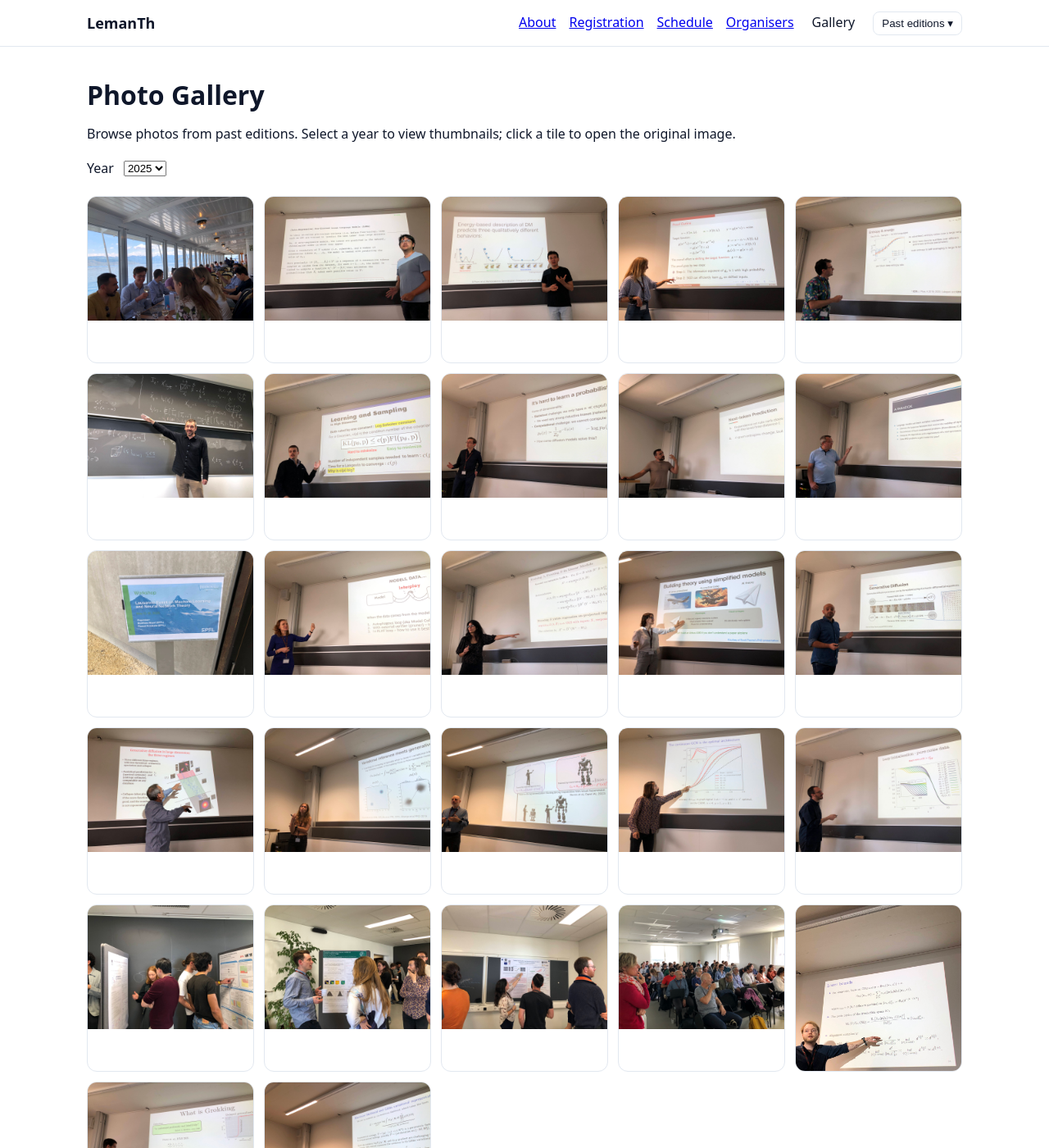
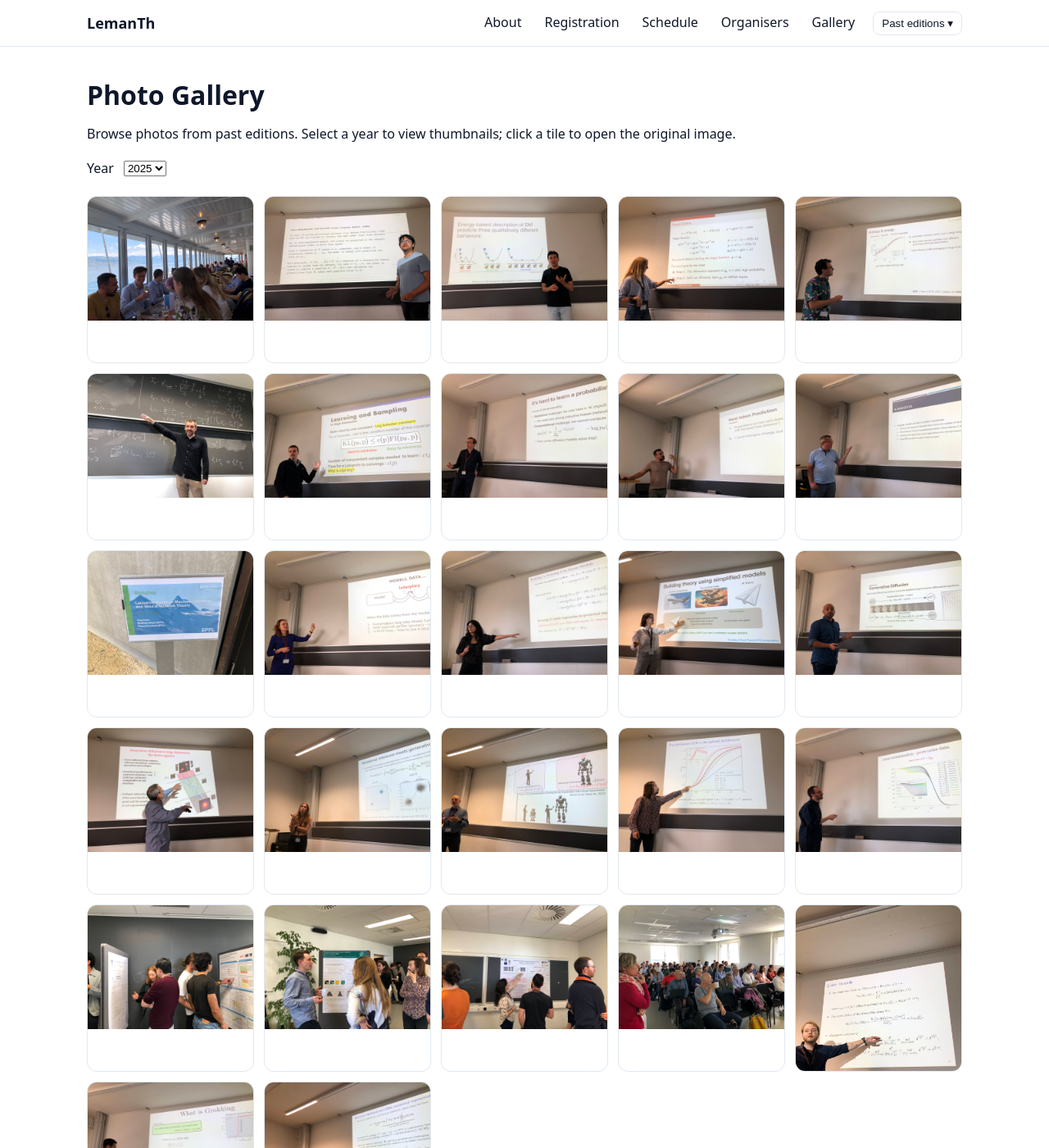
Before and after one commit to Leman-Th/Leman-Th.github.io, a Jekyll site: the page built from gallery/index.md, in a window 1280 px wide and 1400 px high. Shown: the whole window at 82% size. Built offline with Jekyll 4.4.1, drawn with Linux system fonts in a browser that asks for light colours.

Commit message:
Fix css and js

```diff
--- a/_includes/navbar.html
+++ b/_includes/navbar.html
@@ -3,10 +3,10 @@
     <a class="brand" href="{{ '/' | relative_url }}">LemanTh</a>
 
     <nav class="nav-links" aria-label="Main">
-      <a href="{{ '/' | relative_url }}#about">About</a>
-      <a href="{{ '/' | relative_url }}#registration">Registration</a>
-      <a href="{{ '/' | relative_url }}#schedule">Schedule</a>
-      <a href="{{ '/' | relative_url }}#organisers">Organisers</a>
+      <a href="#about" class="nav-link">About</a>
+      <a href="#registration" class="nav-link">Registration</a>
+      <a href="#schedule" class="nav-link">Schedule</a>
+      <a href="#organisers" class="nav-link">Organisers</a>
       <a href="{{ '/gallery/' | relative_url }}" class="nav-link">Gallery</a>
       <div class="dropdown" id="past-dropdown">
         <button class="dropbtn" aria-haspopup="true" aria-expanded="false">Past editions ▾</button>
--- a/assets/css/styles.css
+++ b/assets/css/styles.css
@@ -1,120 +1,37 @@
-:root {
-  --bg: #ffffff;
-  --text: #0f172a;   /* slate-900 */
-  --muted: #475569;  /* slate-600 */
-  --accent: #2563eb; /* blue-600 */
-  --border: #e2e8f0; /* slate-200 */
-}
+:root { --bg:#fff; --text:#0f172a; --muted:#475569; --accent:#2563eb; --border:#e2e8f0; }
+*{box-sizing:border-box} html,body{margin:0;padding:0}
+body{font:16px/1.6 system-ui,-apple-system,Segoe UI,Roboto,Ubuntu,Cantarell,Noto Sans,sans-serif;color:var(--text);background:var(--bg)}
+.container{max-width:1100px;margin:0 auto;padding:0 16px}
+main.container img{max-width:100%;height:auto;display:block;margin:0 auto 16px}
+.navbar{position:sticky;top:0;z-index:1000;background:rgba(255,255,255,.9);backdrop-filter:blur(6px);border-bottom:1px solid var(--border)}
+.nav-inner{display:flex;align-items:center;justify-content:space-between;min-height:56px}
+.brand{font-weight:700;text-decoration:none;color:var(--text);font-size:18px}
+.nav-links{display:flex;align-items:center;gap:16px}
+.nav-link{text-decoration:none;color:var(--text);padding:8px 6px;border-radius:8px}
+.nav-link:hover{color:var(--accent)}
+.navbar .dropdown{position:relative}
+.navbar .dropbtn{background:transparent;border:1px solid var(--border);padding:6px 10px;border-radius:8px;cursor:pointer;color:var(--text)}
+.navbar .dropdown-menu{position:absolute;right:0;top:calc(100% + 8px);min-width:160px;background:#fff;border:1px solid var(--border);border-radius:10px;box-shadow:0 10px 30px rgba(0,0,0,.08);padding:8px;display:none}
+.navbar .dropdown-menu a{display:block;padding:8px 10px;border-radius:8px;color:var(--text);text-decoration:none}
+.navbar .dropdown-menu a:hover{background:#f8fafc;color:var(--accent)}
+.navbar .dropdown.open .dropdown-menu{display:block}
+.nav-toggle{display:none;background:transparent;border:1px solid var(--border);padding:6px 10px;border-radius:8px}
+@media (max-width:860px){.nav-links{display:none;position:absolute;left:0;right:0;top:56px;flex-direction:column;background:#fff;border-bottom:1px solid var(--border);padding:12px 16px}.nav-links.open{display:flex}.nav-toggle{display:inline-block}}
+main.container{padding:24px 16px 64px}
+h1,h2,h3{line-height:1.2} h1{font-size:32px;margin:16px 0} h2{font-size:24px;margin:24px 0 8px} h3{font-size:20px;margin:20px 0 8px}
+.lead{color:var(--muted);max-width:70ch}
+.section{scroll-margin-top:84px;padding-top:8px}
 
-/* Base */
-* { box-sizing: border-box; }
-html, body { margin: 0; padding: 0; }
-body {
-  font: 16px/1.6 system-ui, -apple-system, Segoe UI, Roboto, Ubuntu, Cantarell, Noto Sans, sans-serif;
-  color: var(--text);
-  background: var(--bg);
-}
-.container { width: 100%; max-width: 1100px; margin: 0 auto; padding: 0 16px; }
+/* Gallery */
+.gallery-toolbar { display: flex; align-items: center; gap: 12px; margin: 12px 0 20px; }
 
-/* Constrain images in the main content */
-main.container img { max-width: 100%; height: auto; display: block; margin: 0 auto 16px; }
-
-/* Typography */
-h1, h2, h3 { line-height: 1.2; }
-h1 { font-size: 32px; margin: 16px 0; }
-h2 { font-size: 24px; margin: 24px 0 8px; }
-h3 { font-size: 20px; margin: 20px 0 8px; }
-.lead { color: var(--muted); max-width: 70ch; }
-.section { scroll-margin-top: 84px; padding-top: 8px; }
-
-/* Navbar */
-.navbar {
-  position: sticky; top: 0; z-index: 1000;
-  background: rgba(255,255,255,0.9);
-  backdrop-filter: blur(6px);
-  border-bottom: 1px solid var(--border);
-}
-.nav-inner { display: flex; align-items: center; justify-content: space-between; min-height: 56px; }
-.brand { font-weight: 700; text-decoration: none; color: var(--text); font-size: 18px; }
-
-.nav-links { display: flex; align-items: center; gap: 16px; }
-
-/* Unified nav link states (no purple visited links) */
-.nav-link:link,
-.nav-link:visited {
-  color: var(--text);
-  text-decoration: none;
-}
-.nav-link {
-  padding: 8px 6px;
-  border-radius: 8px;
-}
-.nav-link:hover,
-.nav-link:focus-visible {
-  color: var(--accent);
-  background: #f8fafc;
-  outline: none;
-}
-.nav-link:active { opacity: 0.8; }
-
-/* Dropdown (scoped to navbar) */
-.navbar .dropdown { position: relative; }
-.navbar .dropbtn {
-  background: transparent;
-  border: 1px solid var(--border);
-  padding: 6px 10px;
-  border-radius: 8px;
-  cursor: pointer;
-  color: var(--text);
-}
-.navbar .dropbtn:focus { outline: 2px solid var(--accent); outline-offset: 2px; }
-.navbar .dropdown-menu {
-  position: absolute; right: 0; top: calc(100% + 8px);
-  min-width: 160px; background: #fff; border: 1px solid var(--border);
-  border-radius: 10px; box-shadow: 0 10px 30px rgba(0,0,0,0.08);
-  padding: 8px; display: none;
-}
-.navbar .dropdown-menu a {
-  display: block; padding: 8px 10px; border-radius: 8px;
-  color: var(--text); text-decoration: none;
-}
-.navbar .dropdown-menu a:hover { background: #f8fafc; color: var(--accent); }
-.navbar .dropdown.open .dropdown-menu { display: block; }
-
-/* Mobile nav toggle */
-.nav-toggle {
-  display: none; background: transparent; border: 1px solid var(--border);
-  padding: 6px 10px; border-radius: 8px;
-}
-@media (max-width: 860px) {
-  .nav-links {
-    display: none; position: absolute; left: 0; right: 0; top: 56px;
-    flex-direction: column; background: #fff; border-bottom: 1px solid var(--border);
-    padding: 12px 16px;
-  }
-  .nav-links.open { display: flex; }
-  .nav-toggle { display: inline-block; }
-}
-
-/* Main content spacing */
-main.container { padding: 24px 16px 64px; }
-
-/* -------- Gallery -------- */
-
-/* Toolbar */
-.gallery-toolbar {
-  display: flex; align-items: center; gap: 12px;
-  margin: 12px 0 20px;
-}
-
-/* Grid */
 .gallery-grid {
   display: grid;
   grid-template-columns: repeat(auto-fill, minmax(180px, 1fr));
   gap: 12px;
 }
 
-/* Square tiles (unified size) */
+/* Square tiles with cover-cropped images */
 .gallery-item {
   position: relative;
   border: 1px solid var(--border);
@@ -122,17 +39,13 @@
   overflow: hidden;
   background: #fff;
   display: block;
-  aspect-ratio: 1 / 1;    /* force squares */
+  aspect-ratio: 1 / 1;      /* <-- force square tiles */
 }
 
-/* Thumbnail image:
-   - 'contain' shows full photo inside the square (no cropping).
-   - If you prefer cropping for edge-to-edge look, switch to 'object-fit: cover;' */
 .gallery-item img {
   width: 100%;
-  height: 100%;
-  object-fit: contain;     /* show the whole image inside the square */
-  background: #f8f8f8;     /* subtle backdrop for letterboxing */
+  height: 100%;             /* <-- fill the square */
+  object-fit: cover;        /* <-- crop to square without distortion */
   display: block;
 }
 
@@ -160,7 +73,7 @@
   max-height: 100%;
   width: auto;
   height: auto;
-  object-fit: contain;
+  object-fit: contain;   /* <-- ensures it scales proportionally */
   display: block;
 }
 
--- a/assets/js/main.js
+++ b/assets/js/main.js
@@ -1,44 +1,20 @@
-// Smooth-scroll for on-page anchors (supports "#id" and "/#id")
+// Smooth-scroll for on-page anchors
 (function () {
   function smoothScrollTo(id) {
     const el = document.getElementById(id);
     if (!el) return;
-    const y = el.getBoundingClientRect().top + window.pageYOffset - 72; // sticky nav offset
+    const y = el.getBoundingClientRect().top + window.pageYOffset - 72;
     window.scrollTo({ top: y, behavior: "smooth" });
   }
 
   document.addEventListener("click", function (e) {
-    const a = e.target.closest("a");
-    if (!a) return;
-    const href = a.getAttribute("href");
-    if (!href) return;
-
-    // Case 1: pure in-page hash link ("#about")
-    if (href.startsWith("#")) {
-      const id = href.slice(1);
+    const a = e.target.closest('a[href^="#"][href!="#"]');
+    if (a && a.getAttribute("href")) {
+      const id = a.getAttribute("href").slice(1);
       if (document.getElementById(id)) {
         e.preventDefault();
         smoothScrollTo(id);
-        history.replaceState(null, "", "#" + id);
       }
-      return;
-    }
-
-    // Case 2: root-anchored hash link ("/#about")
-    try {
-      const url = new URL(a.href, window.location.origin);
-      const isRootAnchor = url.hash && url.pathname === "/";
-      const onRoot = location.pathname === "/";
-      if (isRootAnchor && onRoot) {
-        const id = url.hash.slice(1);
-        if (document.getElementById(id)) {
-          e.preventDefault();
-          smoothScrollTo(id);
-          history.replaceState(null, "", "#" + id);
-        }
-      }
-    } catch (_) {
-      /* ignore invalid URLs */
     }
   });
 })();
@@ -48,13 +24,10 @@
   const d = document.getElementById("past-dropdown");
   if (!d) return;
   const b = d.querySelector(".dropbtn");
-  if (!b) return;
-
   b.addEventListener("click", () => {
     const o = d.classList.toggle("open");
     b.setAttribute("aria-expanded", String(o));
   });
-
   document.addEventListener("click", (e) => {
     if (!d.contains(e.target)) {
       d.classList.remove("open");
@@ -68,25 +41,24 @@
   const t = document.querySelector(".nav-toggle");
   const l = document.querySelector(".nav-links");
   if (!t || !l) return;
-
   t.addEventListener("click", () => {
     const o = l.classList.toggle("open");
     t.setAttribute("aria-expanded", String(o));
   });
 })();
 
-// Gallery: optional year filter + lightbox overlay
+// Gallery: optional year filter + lightbox
 (function () {
   const grid = document.querySelector(".gallery-grid");
   if (!grid) return; // only run on the gallery page
 
-  // Optional year filter
+  // Year filter is optional
   const yearSelect = document.getElementById("gallery-year");
   function applyFilter() {
     if (!yearSelect) return;
-    const year = String(yearSelect.value);
+    const year = yearSelect.value;
     document.querySelectorAll(".gallery-group").forEach((group) => {
-      group.style.display = group.dataset.year === year ? "contents" : "none";
+      group.style.display = group.dataset.year === String(year) ? "contents" : "none";
     });
   }
   if (yearSelect) {
@@ -94,7 +66,7 @@
     applyFilter(); // initial
   }
 
-  // Lightbox overlay
+  // Lightbox
   const backdrop = document.createElement("div");
   backdrop.className = "lightbox-backdrop";
   backdrop.innerHTML =
@@ -105,7 +77,6 @@
   const closeBtn = backdrop.querySelector(".lightbox-close");
 
   function openLightbox(src, alt) {
-    if (!src) return;
     content.innerHTML = "";
     const img = document.createElement("img");
     img.src = src;
@@ -121,15 +92,14 @@
     const a = e.target.closest("a.gallery-item");
     if (!a) return;
     const full = a.getAttribute("data-full") || a.getAttribute("href");
-    const alt = a.getAttribute("data-alt") || a.getAttribute("title") || "";
+    if (!full) return;
     e.preventDefault();
-    openLightbox(full, alt);
+    openLightbox(full, a.getAttribute("data-alt") || a.getAttribute("title") || "");
   });
 
   backdrop.addEventListener("click", (e) => {
     if (e.target === backdrop || e.target === closeBtn) closeLightbox();
   });
-
   document.addEventListener("keydown", (e) => {
     if (e.key === "Escape") closeLightbox();
   });
```
